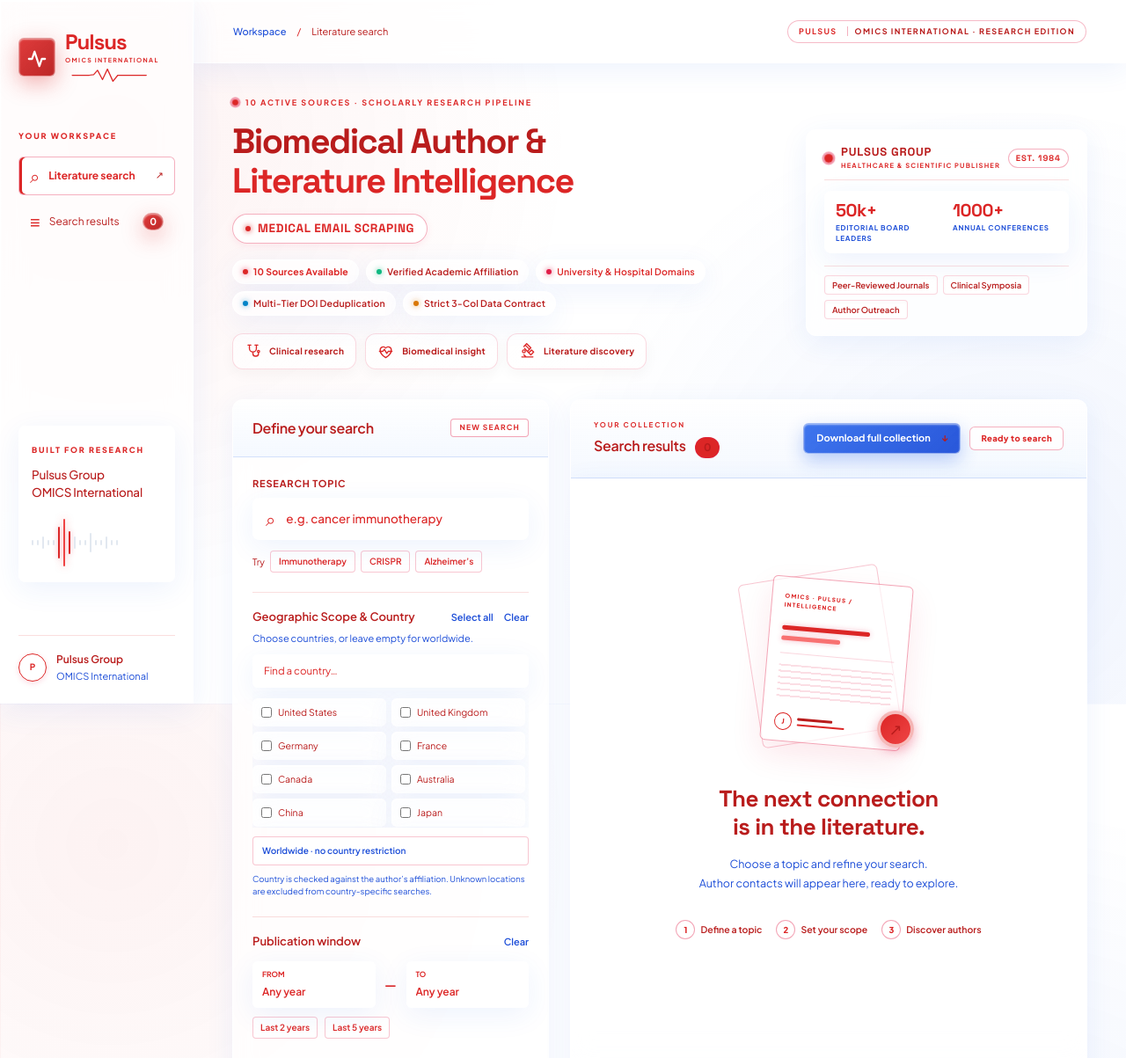
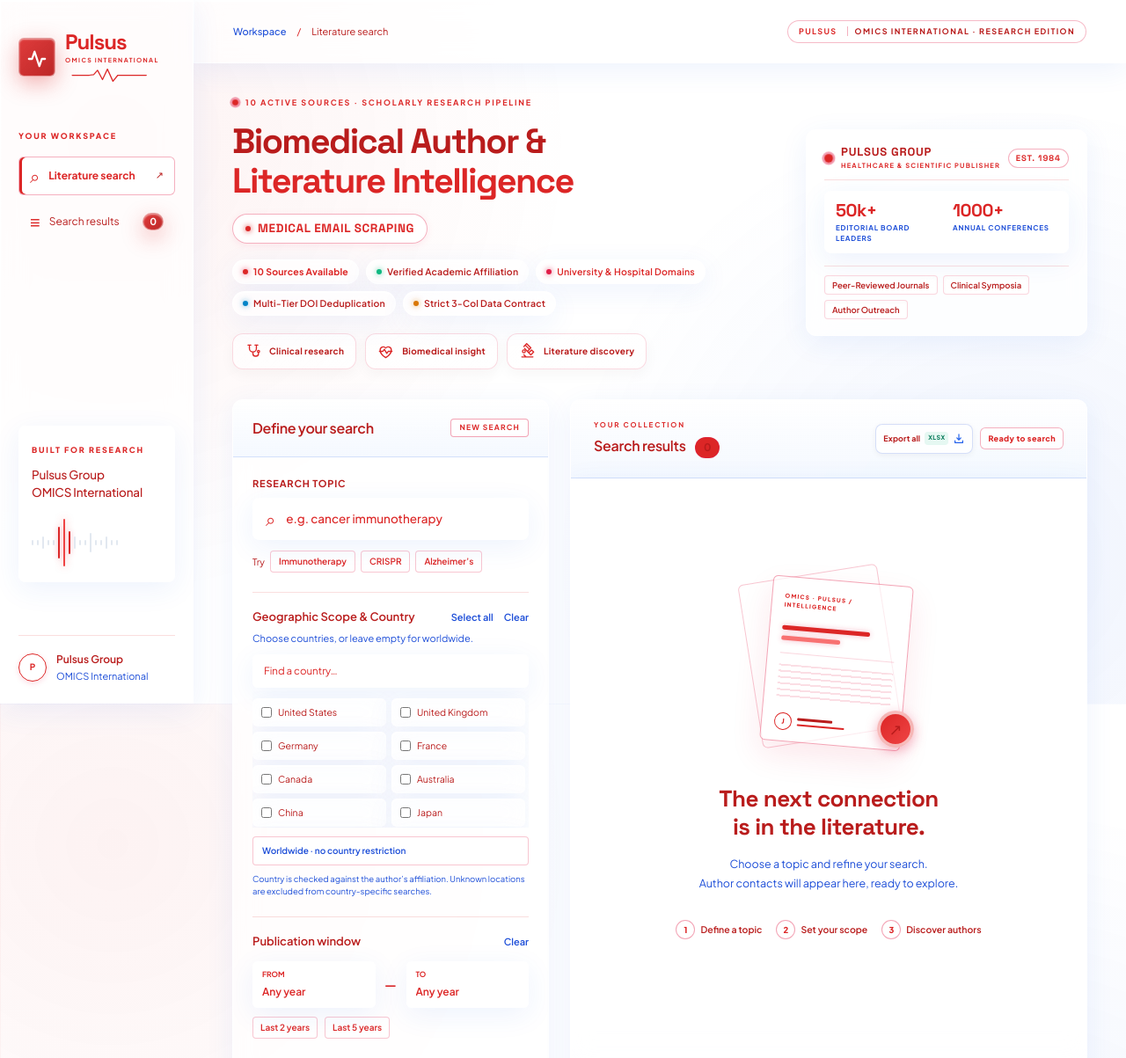
Before and after one commit to Nitro-Builds-Yash/Pulsus-MedScout, a Flask app: page / in a window 1280 px wide. Shown: the top 1203 px of the page at 88% size. Run offline with Flask 3, Linux system fonts and the light colour scheme.

Commit message:
Refine full collection export button
Co-authored-by: Copilot <223556219+Copilot@users.noreply.github.com>

```diff
--- a/WS2.0/static/workspace.css
+++ b/WS2.0/static/workspace.css
@@ -1324,8 +1324,14 @@ details[open] .detail-value:after {
   display: flex;
   align-items: center;
   justify-content: flex-end;
-  gap: 10px;
-  flex-wrap: wrap;
+  gap: 8px;
+  flex-wrap: nowrap;
+}
+
+.collection-actions .status-tag {
+  padding-right: 8px;
+  padding-left: 8px;
+  font-size: 9px;
 }
 
 .results-header .eyebrow {
@@ -1751,6 +1757,54 @@ details[open] .detail-value:after {
 
 .export-button span {
   margin-left: 6px;
+}
+
+.collection-export {
+  min-height: 34px;
+  display: inline-flex;
+  align-items: center;
+  gap: 5px;
+  padding: 0 8px;
+  border: 1px solid rgba(29, 78, 216, 0.18);
+  border-radius: 8px;
+  background: rgba(255, 255, 255, 0.78);
+  color: #334155;
+  box-shadow: 0 2px 7px rgba(15, 23, 42, 0.05);
+  font-size: 9px;
+  font-weight: 700;
+  text-decoration: none;
+  white-space: nowrap;
+  transition: border-color .15s ease, background .15s ease, box-shadow .15s ease, transform .15s ease;
+}
+
+.collection-export:hover {
+  border-color: rgba(29, 78, 216, 0.38);
+  background: #FFFFFF;
+  box-shadow: 0 4px 12px rgba(15, 23, 42, 0.09);
+  transform: translateY(-1px);
+}
+
+.collection-export-label {
+  letter-spacing: .1px;
+}
+
+.collection-export-format {
+  padding: 2px 4px;
+  border-radius: 4px;
+  background: rgba(16, 185, 129, 0.1);
+  color: #047857;
+  font-size: 7px;
+  letter-spacing: .4px;
+}
+
+.collection-export svg {
+  width: 14px;
+  height: 14px;
+  fill: none;
+  stroke: #2563EB;
+  stroke-width: 1.7;
+  stroke-linecap: round;
+  stroke-linejoin: round;
 }
 
 .table-wrap {
--- a/WS2.0/templates/index.html
+++ b/WS2.0/templates/index.html
@@ -100,7 +100,7 @@
           </form>
         </section>
         <section class="results-panel" id="results" aria-labelledby="resultsHeading">
-          <div class="results-header"><div><div class="eyebrow">YOUR COLLECTION</div><h2 id="resultsHeading">Search results <span id="resultCount">0</span></h2></div><div class="collection-actions"><a class="export-button" id="downloadAllLink" href="/download/all">Download full collection <span aria-hidden="true">↓</span></a><span class="status-tag" id="statusTag">Ready to search</span></div></div>
+          <div class="results-header"><div><div class="eyebrow">YOUR COLLECTION</div><h2 id="resultsHeading">Search results <span id="resultCount">0</span></h2></div><div class="collection-actions"><a class="collection-export" id="downloadAllLink" href="/download/all" aria-label="Download full contact collection as Excel" title="Download full contact collection"><span class="collection-export-label">Export all</span><span class="collection-export-format">XLSX</span><svg viewBox="0 0 20 20" aria-hidden="true"><path d="M10 2.75v9m0 0 3.25-3.25M10 11.75 6.75 8.5M3.75 13v3.25h12.5V13"/></svg></a><span class="status-tag" id="statusTag">Ready to search</span></div></div>
           <div class="search-context" id="searchContext" hidden></div>
           <div class="progress-box" id="progressBox" hidden role="status" aria-live="polite">
             <div class="progress-header-row">
```
